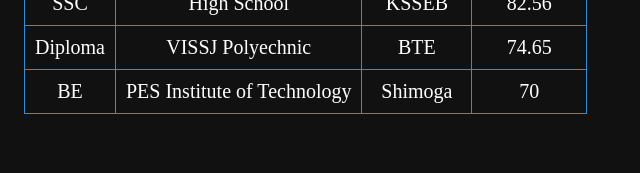
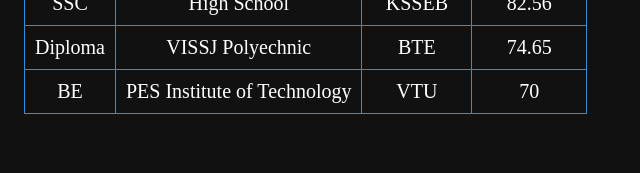
Before and after one commit to Kavyaks22/Portfolio, a plain HTML site: page index.html in a window 1280 px wide. Shown: the part 627-800 px from the top of the page, 386-1026 px from the left. Drawn offline with Linux system fonts and the light colour scheme.

Commit message:
Update index.html

```diff
--- a/index.html
+++ b/index.html
@@ -56,7 +56,7 @@
         <tr>
             <td>BE</td>
             <td>PES Institute of Technology</td>
-            <td>Shimoga</td>
+            <td>VTU</td>
             <td>70</td>
         </tr>
     </table>
```
